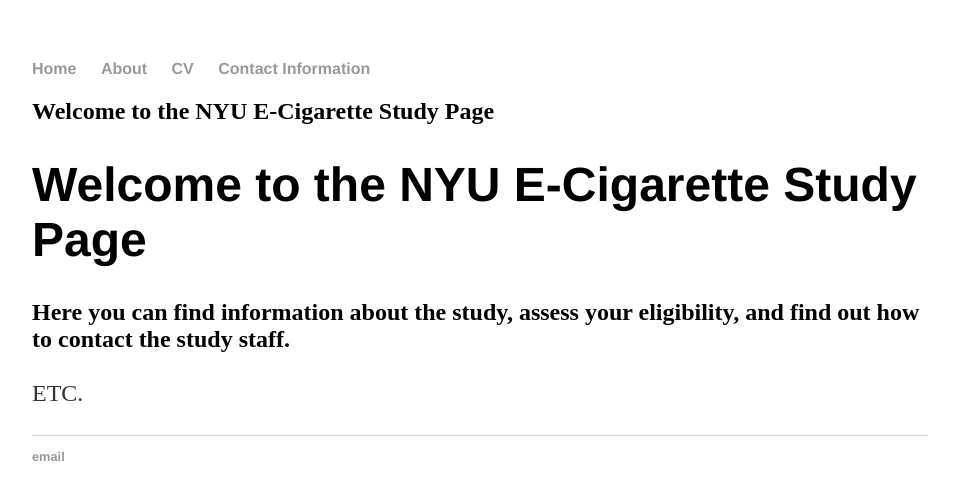
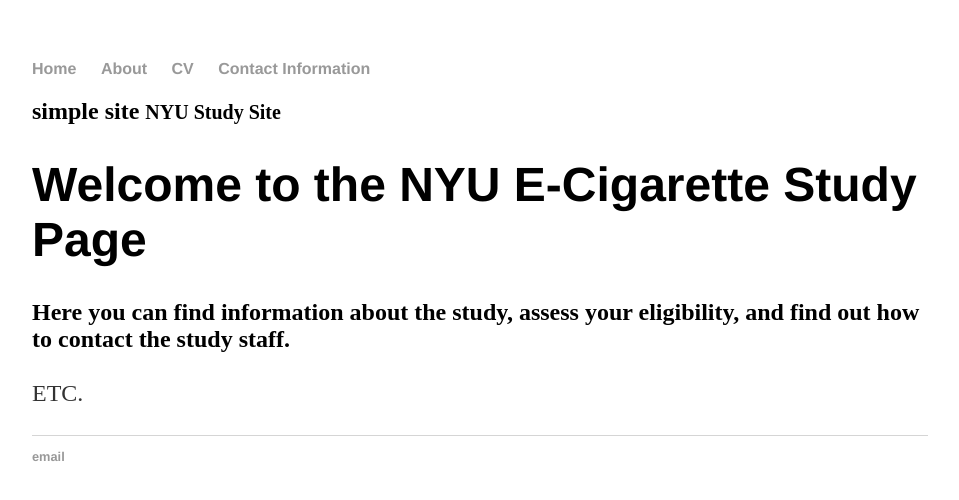
Before and after one commit to nyu-mhealth/juul_study_page, a Jekyll site: the page built from index.md, in a window 1280 px wide. Shown: the top 500 px of the page, without its empty margins (160-1119 px from the left). Built offline with Jekyll 4.4.1, drawn with Linux system fonts in a browser that asks for light colours; our own code applies the rules of GitHub Pages for plain Markdown files.

Commit message:
Update index.md

```diff
--- a/index.md
+++ b/index.md
@@ -1,3 +1,9 @@
+---
+layout: page
+title: simple site
+tagline: NYU Study Site
+---
+
 # Welcome to the NYU E-Cigarette Study Page
 
 ## Here you can find information about the study, assess your eligibility, and find out how to contact the study staff.
```
